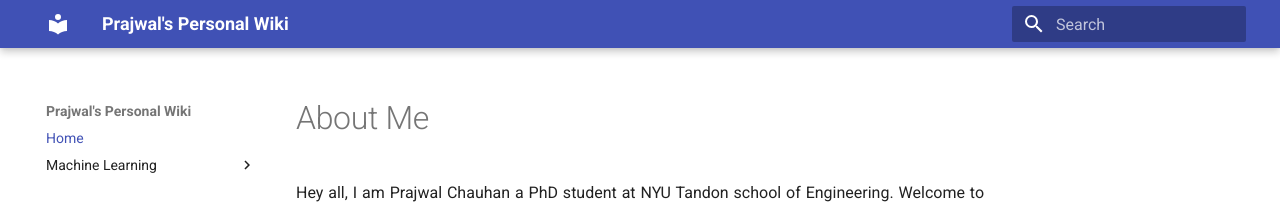
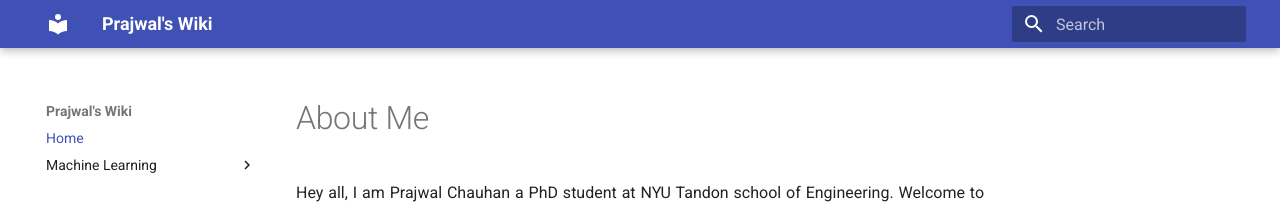
Before and after one commit to pj1911/my-wiki, an MkDocs documentation site: the page built from docs/index.md, in a window 1280 px wide. Shown: the top 206 px of the page. Built offline with MkDocs 1.6.1 and Material for MkDocs 9.7.7, drawn with Linux system fonts in a browser that asks for light colours.

Commit message:
Update mkdocs.yml

```diff
--- a/mkdocs.yml
+++ b/mkdocs.yml
@@ -1,4 +1,4 @@
-site_name: Prajwal's Personal Wiki
+site_name: Prajwal's  Wiki
 
 theme:
   name: material
```
